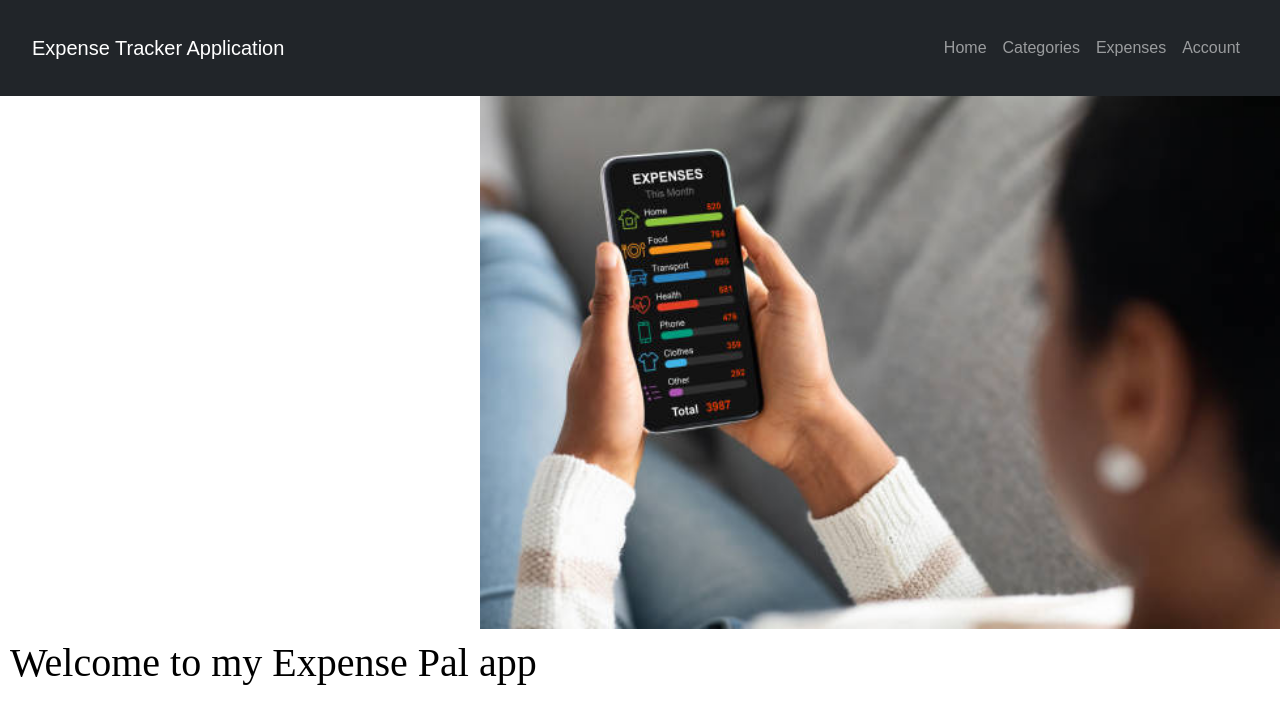
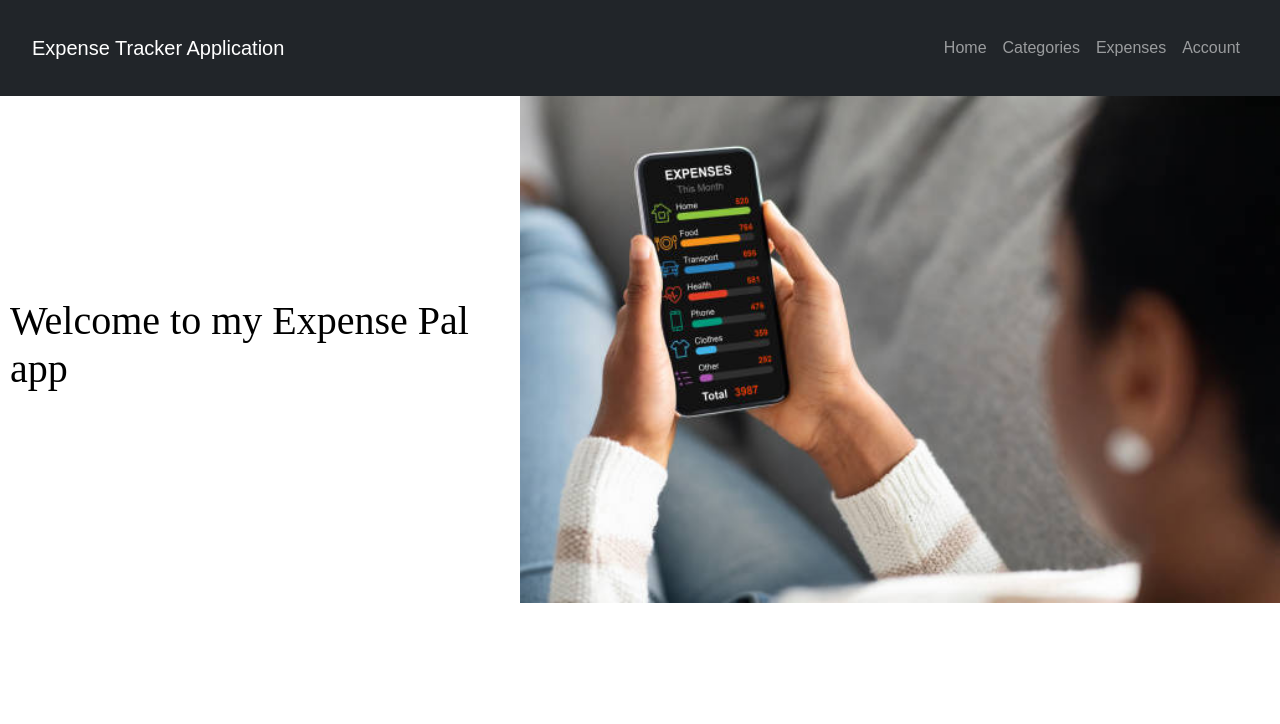
Before and after one commit to Angelinamathew/ExpensePal, a React (Create React App) app in the folder app/: page / in a window 1280 px wide. Shown: the top 724 px of the page. Built offline with nearby package versions, Linux system fonts and the light colour scheme; the HTML template or start-up script is replaced by a standard one.

Commit message:
styling pages

```diff
--- a/app/src/Home.js
+++ b/app/src/Home.js
@@ -9,16 +9,16 @@ class Home extends Component {
             color: "black",
             padding: "10px",
             fontFamily: "Times Roman"
-          };
+        };
         return (
             <div>
-             <AppNav/>
-             <div style={{ display: 'flex', justifyContent: 'right', alignItems: 'center' }}>
-               <img src="/home1.jpg" alt="App Logo" style={{ width: '800px', height: 'auto' }} />
-             </div>
-             <h1 style={mystyle}>
-                Welcome to my Expense Pal app
-             </h1>
+                <AppNav />
+                <div style={{ display: 'flex', alignItems: 'center' }}>
+                    <h1 style={mystyle}>
+                        Welcome to my Expense Pal app
+                    </h1>
+                    <img src="/home1.jpg" alt="App Logo" style={{ width: '800px', height: 'auto', justifyContent: "right" }} />
+                </div>
             </div>
         );
     }
```
